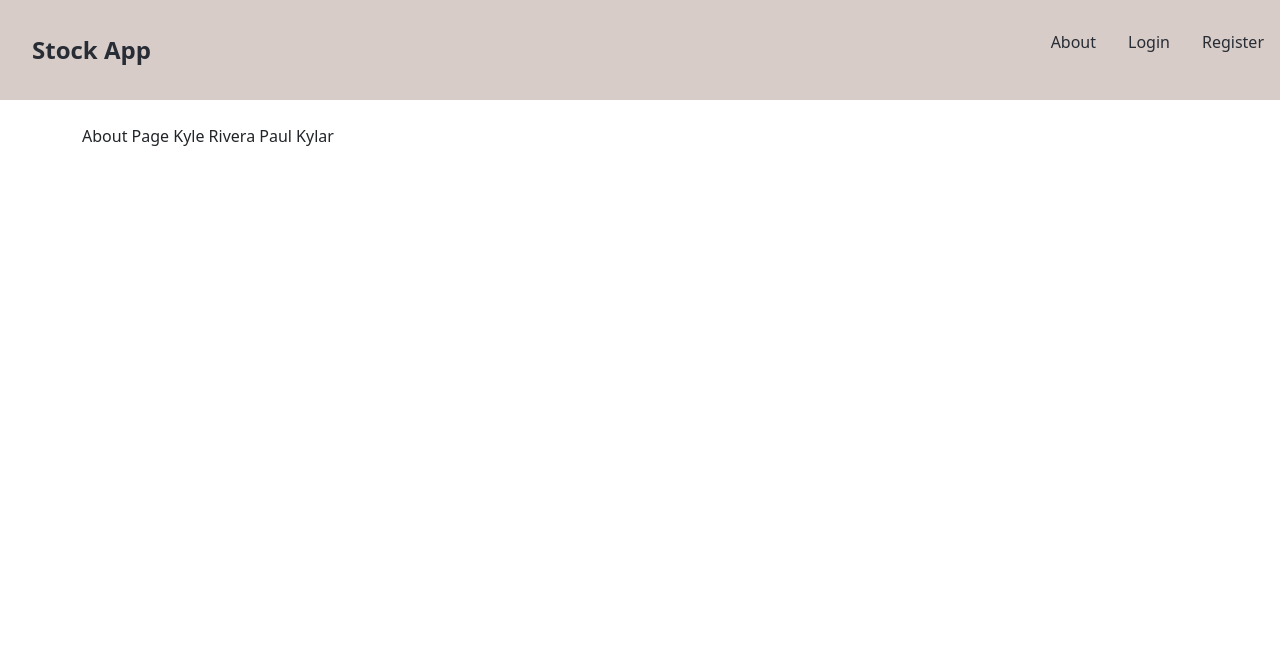
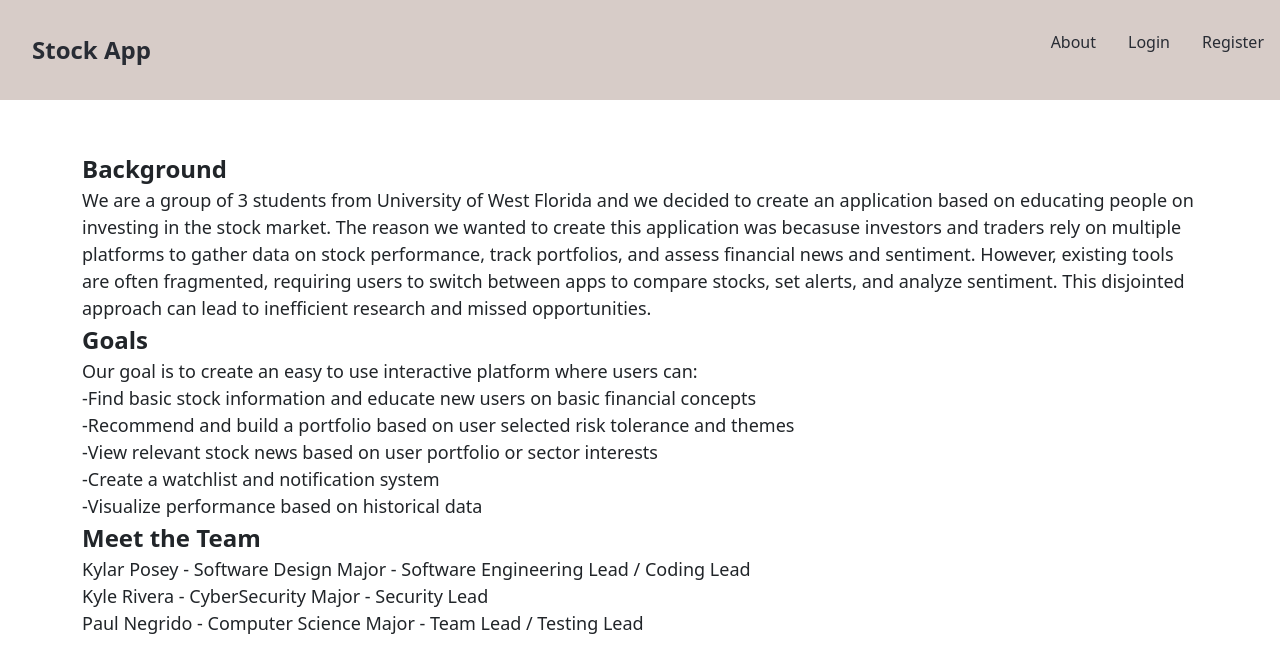
Before and after one commit to kylarposey/Capstone-Group5-StockApp, a React (Create React App) app in the folder stock-dashboard/: page /about in a window 1280 px wide. Shown: the top 672 px of the page. Built offline with nearby package versions, Linux system fonts and the light colour scheme.

Commit message:
updated about page

```diff
--- a/stock-dashboard/src/Components/About.js
+++ b/stock-dashboard/src/Components/About.js
@@ -7,15 +7,39 @@ import { Link } from 'react-router-dom'; // Import Link
 
 function About() {
    return (
-      <div>About Page
-         Kyle Rivera
-         Paul
-         Kylar
-
+      <div style={{ fontSize: '18px' }}>
+         <br></br>
+         <span style={{ fontSize: '24px', fontWeight: 'bold' }}>Background</span>
+         <br></br>
+         We are a group of 3 students from University of West Florida and we decided to create an application based on educating people on investing in the stock market.
+         The reason we wanted to create this application was becasuse investors and traders rely on multiple platforms to gather data on stock performance, track portfolios, and assess financial news and sentiment.
+         However, existing tools are often fragmented, requiring users to switch between apps to compare stocks, set alerts, and analyze sentiment.
+         This disjointed approach can lead to inefficient research and missed opportunities.
+         <br></br>
+         <span style={{ fontSize: '24px', fontWeight: 'bold' }}>Goals</span>
+         <br></br>
+         Our goal is to create an easy to use interactive platform where users can:
+         <br></br>
+         -Find basic stock information and educate new users on basic financial concepts
+         <br></br>
+         -Recommend and build a portfolio based on user selected risk tolerance and themes
+         <br></br>
+         -View relevant stock news based on user portfolio or sector interests
+         <br></br>
+         -Create a watchlist and notification system
+         <br></br>
+         -Visualize performance based on historical data
+         <br></br>
+         <span style={{ fontSize: '24px', fontWeight: 'bold' }}>Meet the Team</span>
+         <br></br>
+         Kylar Posey - Software Design Major - Software Engineering Lead / Coding Lead
+         <br></br>
+         Kyle Rivera - CyberSecurity Major - Security Lead
+         <br></br>
+         Paul Negrido - Computer Science Major - Team Lead / Testing Lead
       </div>
-
    );
-
 }
 
+
 export default About;
```
